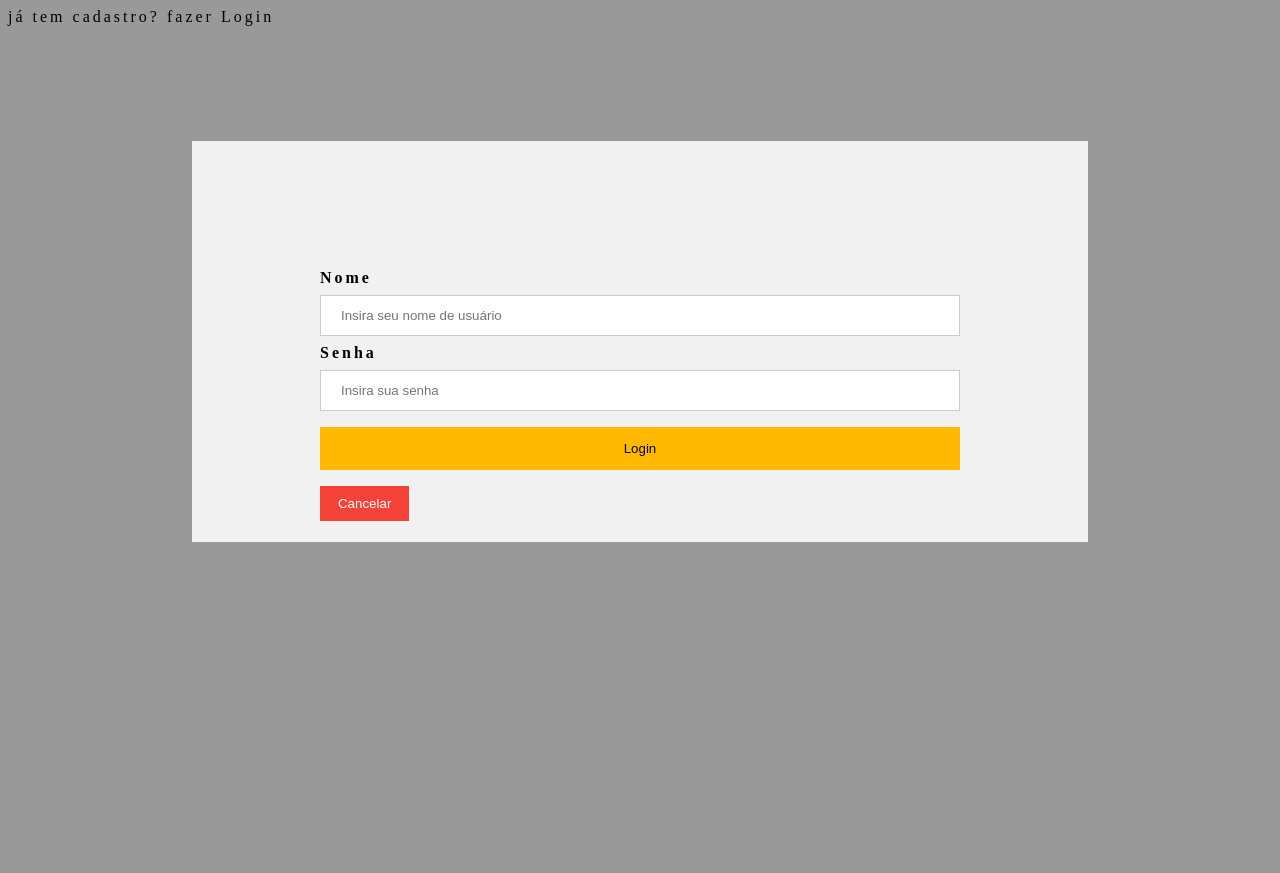
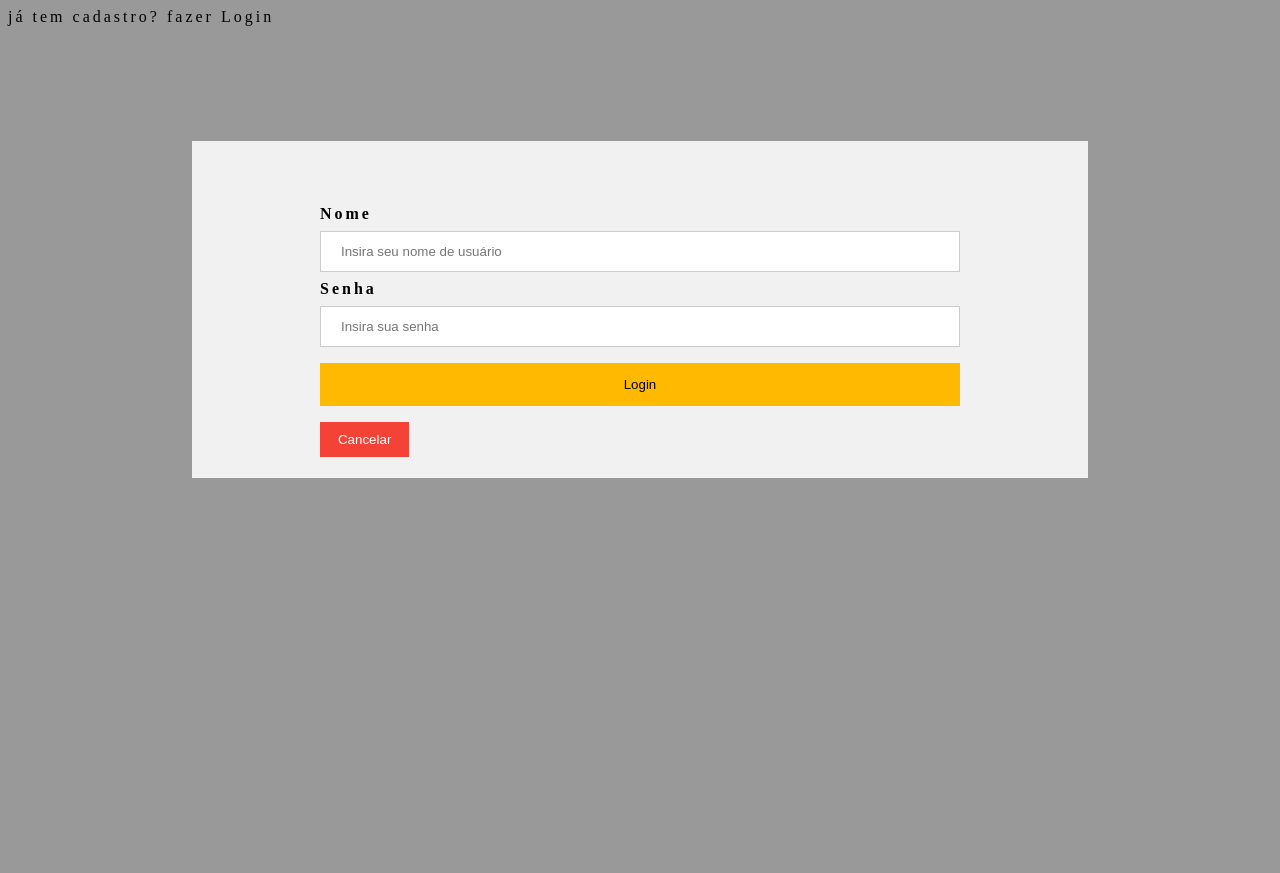
Before and after one commit to MrFahrenhei/agroyellow, a PHP site: page /modal.php in a window 1280 px wide, after a click on "Login". Run offline with PHP 8.4, Linux system fonts and the light colour scheme.

Commit message:
css do modal

```diff
--- a/styles/modal.css
+++ b/styles/modal.css
@@ -38,7 +38,7 @@ button {
 
   .container-modal {
     margin: 10% 0% 10% 14%;
-    padding: 10% 10% 1% 10%;
+    padding: 5% 10% 1% 10%;
     background-color:#f1f1f1;
     width: 50%;
   }
```
